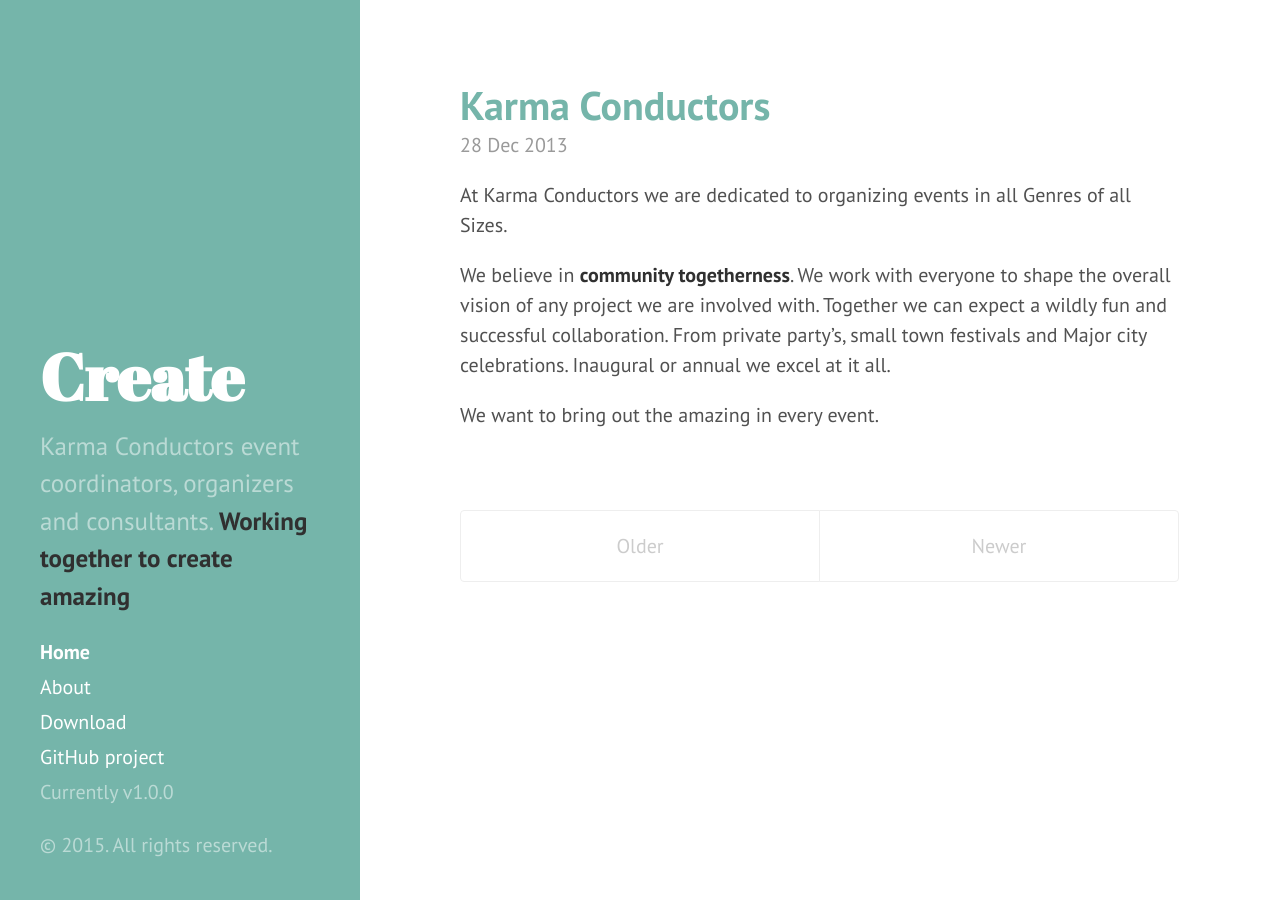
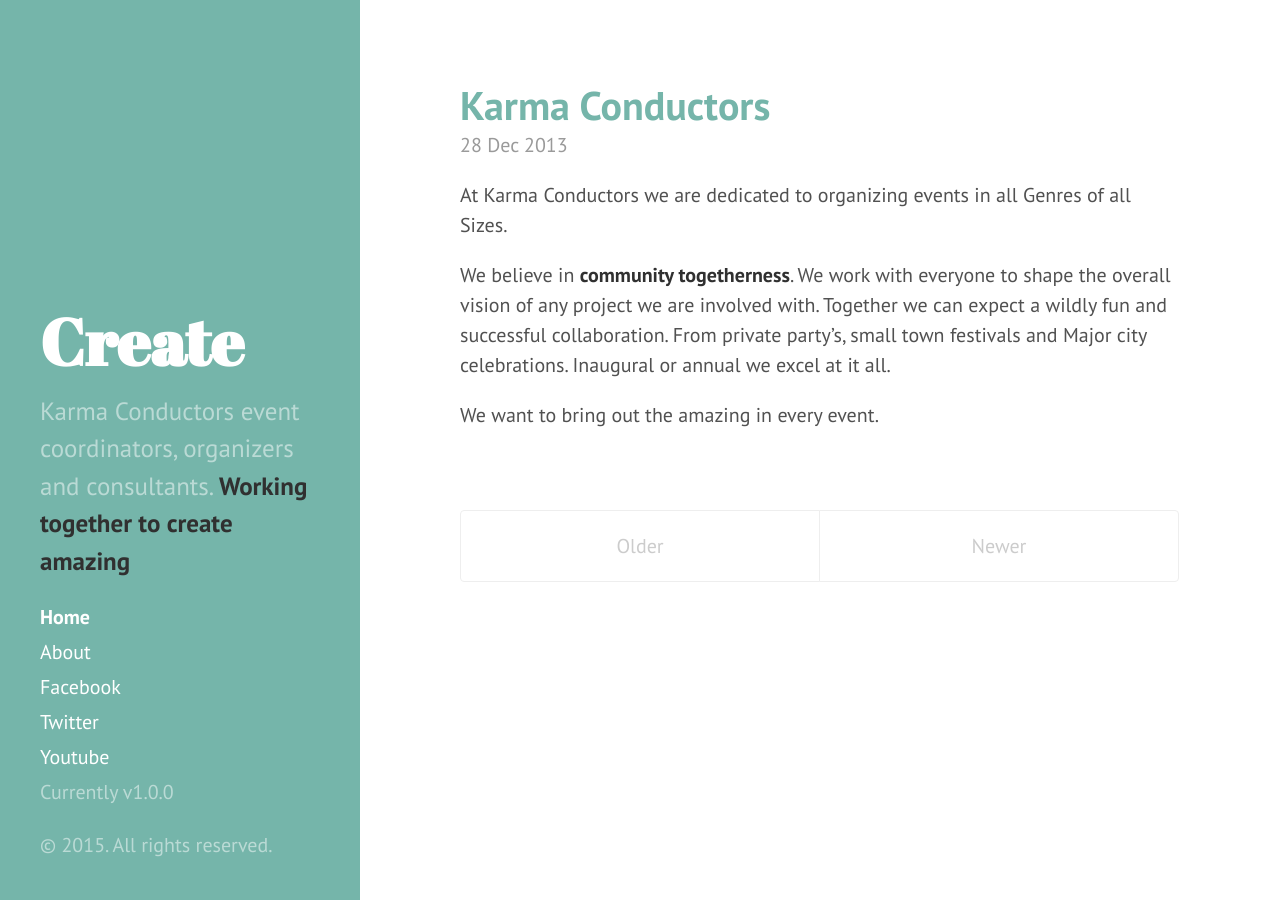
Before and after one commit to KarmaConductors/karmaconductors.github.io, a Jekyll site: the page built from index.html, in a window 1280 px wide. Built offline with Jekyll 4.4.1, drawn with Linux system fonts in a browser that asks for light colours; Markdown is read by kramdown in place of the engine named in the settings; the list of posts is cut into pages by our own code.

Commit message:
New Sidebar Links to Social Media

```diff
--- a/_includes/sidebar.html
+++ b/_includes/sidebar.html
@@ -26,8 +26,9 @@
         {% endif %}
       {% endfor %}
 
-      <a class="sidebar-nav-item" href="{{ site.github.repo }}/archive/v{{ site.version }}.zip">Download</a>
-      <a class="sidebar-nav-item" href="{{ site.github.repo }}">GitHub project</a>
+      <a class="sidebar-nav-item" href="#">Facebook</a>
+      <a class="sidebar-nav-item" href="#">Twitter</a>
+      <a class="sidebar-nav-item" href="#">Youtube</a>
       <span class="sidebar-nav-item">Currently v{{ site.version }}</span>
     </nav>
 
```
